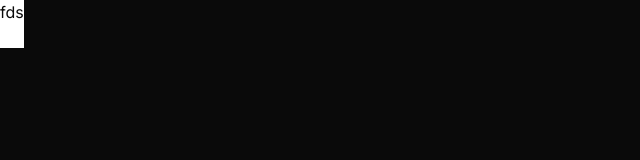
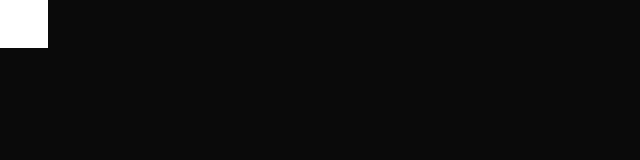
Before and after one commit to Carlthegreatt/Loomi, a Next.js app: page /login in a window 1280 px wide. Shown: the top 160 px of the page, without its empty margins (0-640 px from the left). Built offline with nearby package versions, Linux system fonts and the light colour scheme.

Commit message:
Auto-commit page.tsx: 2025-08-24 00:49:01

```diff
--- a/src/app/login/page.tsx
+++ b/src/app/login/page.tsx
@@ -1,7 +1,7 @@
 export default function Login() {
   return (
     <div className="flex ">
-      <div className="bg-white h-12">fds</div>
+      <div className="bg-white h-12 w-12"></div>
     </div>
   );
 }
```
